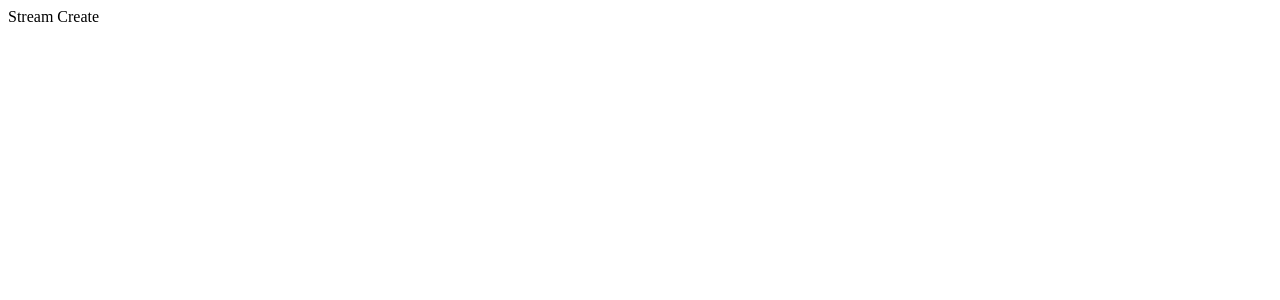
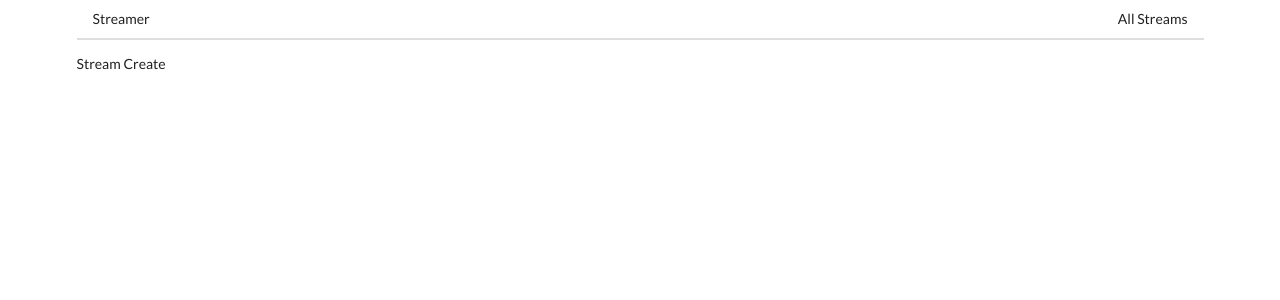
Before and after one commit to rezakhanicps/client, a React (Create React App) app: page /streams/new in a window 1280 px wide. Shown: the top 300 px of the page. Built offline with nearby package versions, Linux system fonts and the light colour scheme.

Commit message:
Add Semantic UI CDN

```diff
--- a/public/index.html
+++ b/public/index.html
@@ -15,6 +15,7 @@
       user's mobile device or desktop. See https://developers.google.com/web/fundamentals/web-app-manifest/
     -->
     <link rel="manifest" href="%PUBLIC_URL%/manifest.json" />
+    <link rel="stylesheet" href="https://cdnjs.cloudflare.com/ajax/libs/semantic-ui/2.5.0/semantic.min.css" />
     <!--
       Notice the use of %PUBLIC_URL% in the tags above.
       It will be replaced with the URL of the `public` folder during the build.
--- a/src/components/App.tsx
+++ b/src/components/App.tsx
@@ -1,4 +1,5 @@
 import { BrowserRouter, Route } from 'react-router-dom';
+import Header from './Header';
 import StreamCreate from './streams/stream-create';
 import StreamDelete from './streams/stream-delete';
 import StreamEdit from './streams/stream-edit';
@@ -6,8 +7,9 @@ import StreamList from './streams/stream-list';
 import StreamShow from './streams/stream-show';
 const App = () => {
     return (
-        <div>
+        <div className="ui container">
             <BrowserRouter>
+                <Header />
                 <Route path="/" exact component={StreamList} />
                 <Route path="/streams/new" exact component={StreamCreate} />
                 <Route path="/streams/edit" exact component={StreamEdit} />
--- /dev/null
+++ b/src/components/Header.tsx
@@ -0,0 +1,18 @@
+import { Link } from 'react-router-dom';
+
+const Header = () => {
+    return (
+        <div className="ui secondary pointing menu">
+            <Link to="/" className="item">
+                Streamer
+            </Link>
+            <div className="right menu">
+                <Link to="/" className="item">
+                    All Streams
+                </Link>
+            </div>
+        </div>
+    );
+};
+
+export default Header;
```
